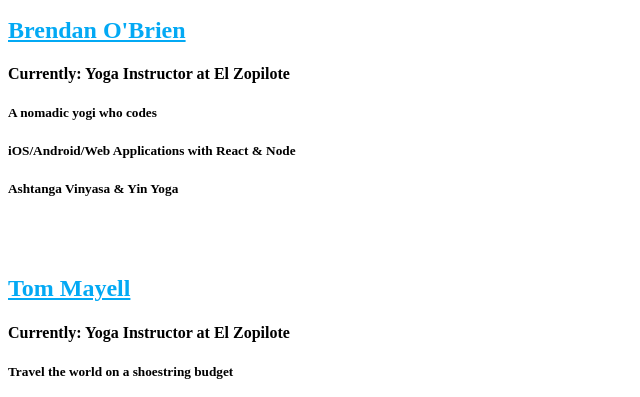
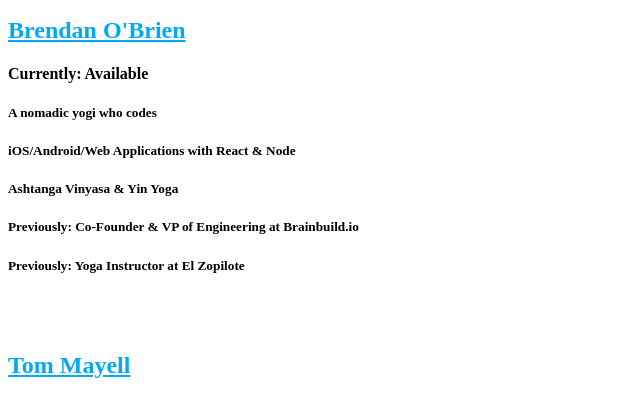
Before and after one commit to nomadcodellc/nomadcodellc.github.io, a Gatsby site: page / in a window 1280 px wide. Shown: the part 401-798 px from the top of the page, without its empty margins (0-640 px from the left). Built offline with nearby package versions, Linux system fonts and the light colour scheme; Gatsby itself is replaced by a stand-in of ours.

Commit message:
currently available

```diff
--- a/src/pages/index.js
+++ b/src/pages/index.js
@@ -13,23 +13,26 @@
   "A nomadic yogi who codes",
   "iOS/Android/Web Applications with React & Node",
   "Ashtanga Vinyasa & Yin Yoga",
+  "Previously: Co-Founder & VP of Engineering at Brainbuild.io",
+  "Previously: Yoga Instructor at El Zopilote",
 ];
 const tomBio = [
   "Travel the world on a shoestring budget",
   "Web Development/Design with HTML/CSS/JS",
   "Ashtanga Vinyasa & Yin Yoga",
+  "Previously: Yoga Instructor at El Zopilote",
 ];
 
 const nomads = {
   brendan: {
-    current: "Yoga Instructor at El Zopilote",
+    current: "Available",
     descriptions: brendanBio,
     image: brendan,
     link: "https://brendobrien.github.io/",
     name: "Brendan O'Brien",
   },
   tom: {
-    current: "Yoga Instructor at El Zopilote",
+    current: "Available",
     descriptions: tomBio,
     image: tom,
     name: "Tom Mayell",
```
